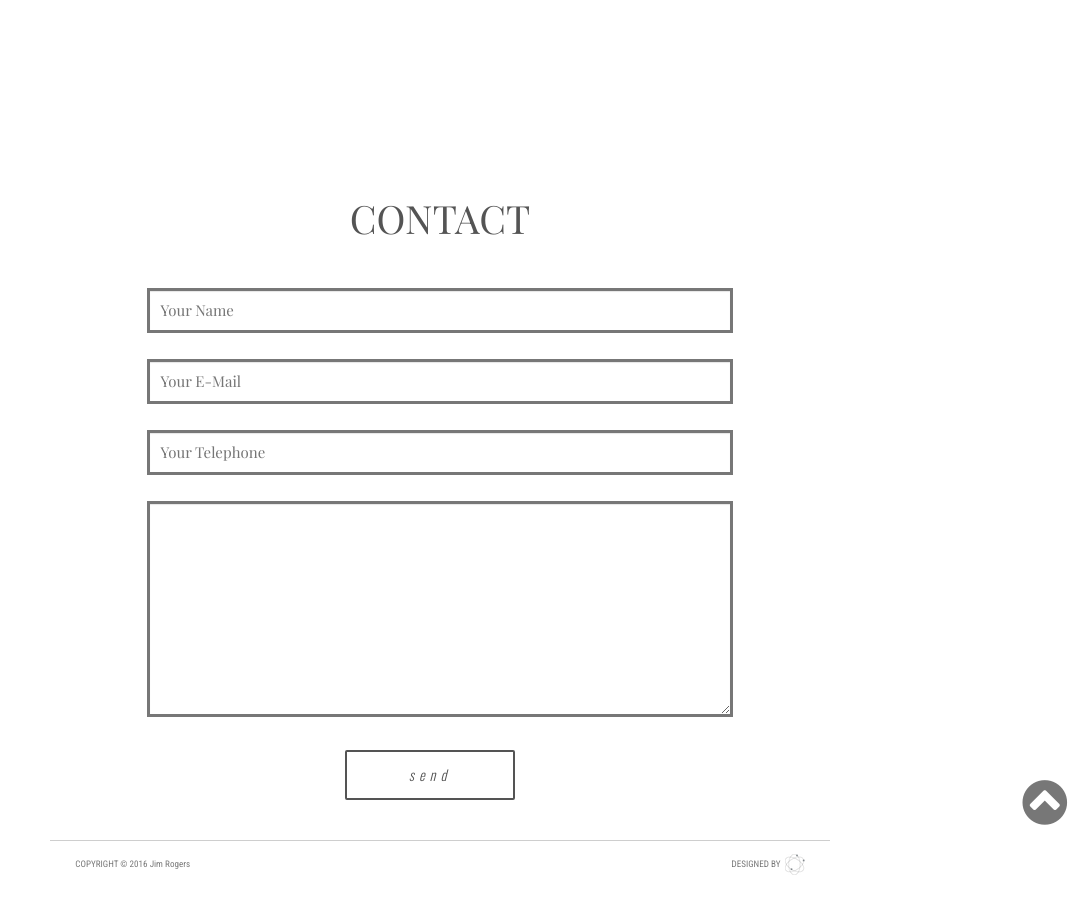
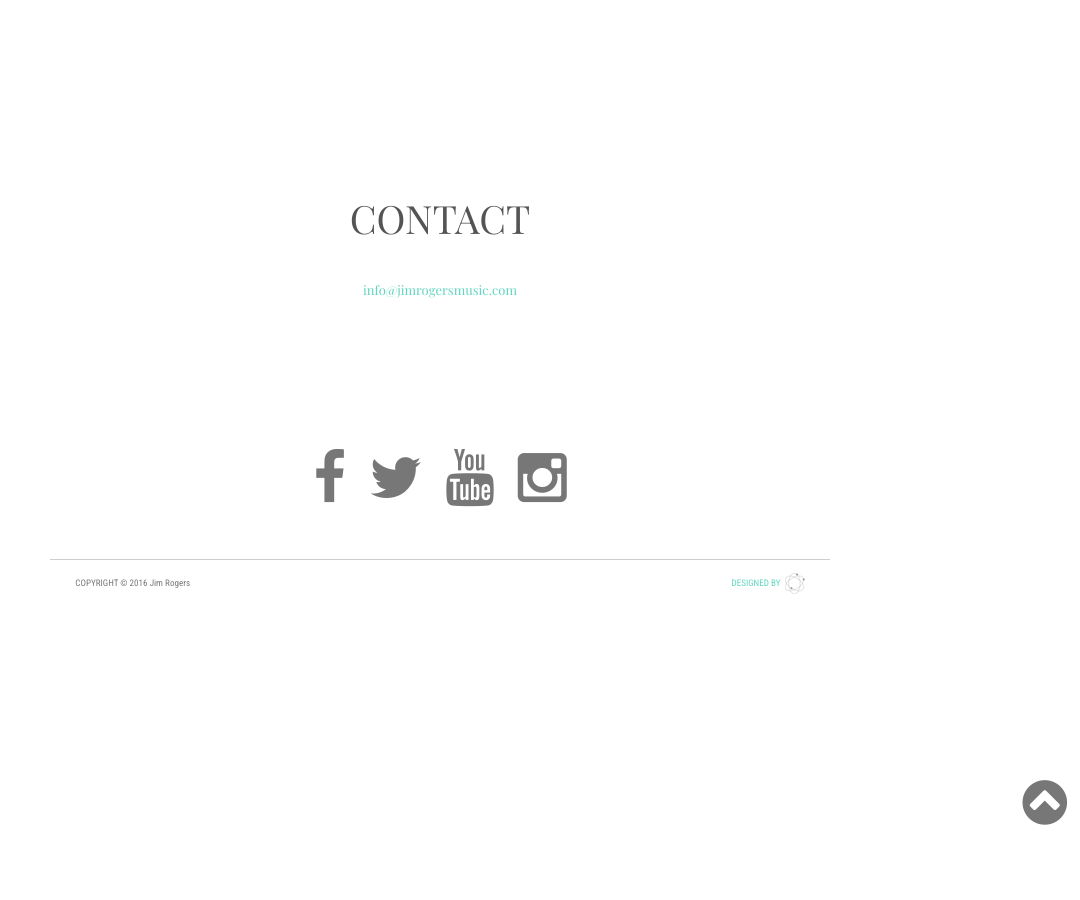
Before and after one commit to JimRogers/jimrogerswebsite, a Jekyll site: the page built from index.html, in a window 1280 px wide and 900 px high, scrolled down 1943 px. Shown: the whole window, without its empty margins (200-1280 px from the left). Built offline with Jekyll 4.4.1, drawn with Linux system fonts in a browser that asks for light colours; some web fonts are replaced; comment, search, counter and statistics services are not loaded.

Commit message:
Add new contact section

```diff
--- a/_includes/contact-section.html
+++ b/_includes/contact-section.html
@@ -4,19 +4,19 @@
    <h3>CONTACT</h3>
   <div class="col-md-12">
     <div id="contact-text">
-
-          <div id="contactform">
-        		<form action="../php/contact.php" id ="myform" method="post" enctype="plain">
-              <input type="text" name="Name"  placeholder="Your Name">
-              <input type="text" name="E-Mail"  placeholder="Your E-Mail">
-              <input type="text" name="Telephone"  placeholder="Your Telephone">
-              <textarea type="text" name="Message" rows="10" cols="39" size="45" ></textarea>
-              <br>
-              <input type="submit" id="Download-button" class="btn-subscribe" value="send"/>
-            </form>
-          </div><!--end contactform-->
+       <div class="email">
+          <a href="mailto:info@jimrogersmusic.com">info@jimrogersmusic.com</a>
+       </div><!--end emails-->
+       <div class="socials">
+          <ul>
+            <li><a href="http://www.facebook.com/jimrogersmusic" target="blank"><i class="fa fa-facebook"></i></li>
+            <li><a href="http://www.twitter.com/jimrogersmusic" target="blank"><i class="fa fa-twitter"></i></li>
+            <li><a href="http://www.youtube.com/jimrogersmusic" target="blank"><i class="fa fa-youtube"></i></li>
+            <li><a href="http://www.instagram.com/jimrogersmusic" target="blank"><i class="fa fa-instagram"></i></li>
+          </ul>
+        </div><!--end socials-->
     </div><!--end contact text-->
-  </div><!--end col md 8-->
+  </div><!--end col md 12-->
 
 </div><!--end container-->
 </section><!--end contact-->
```
